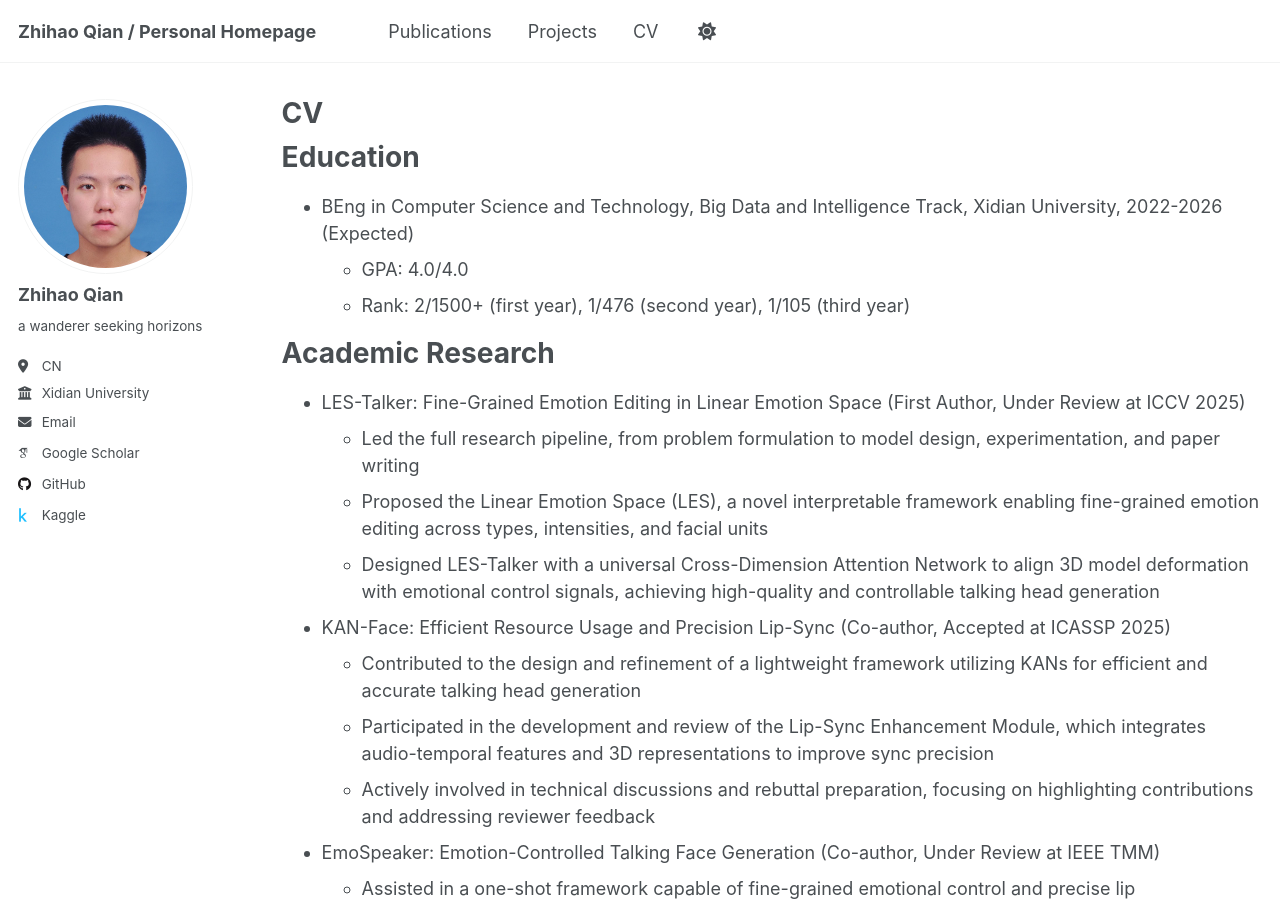
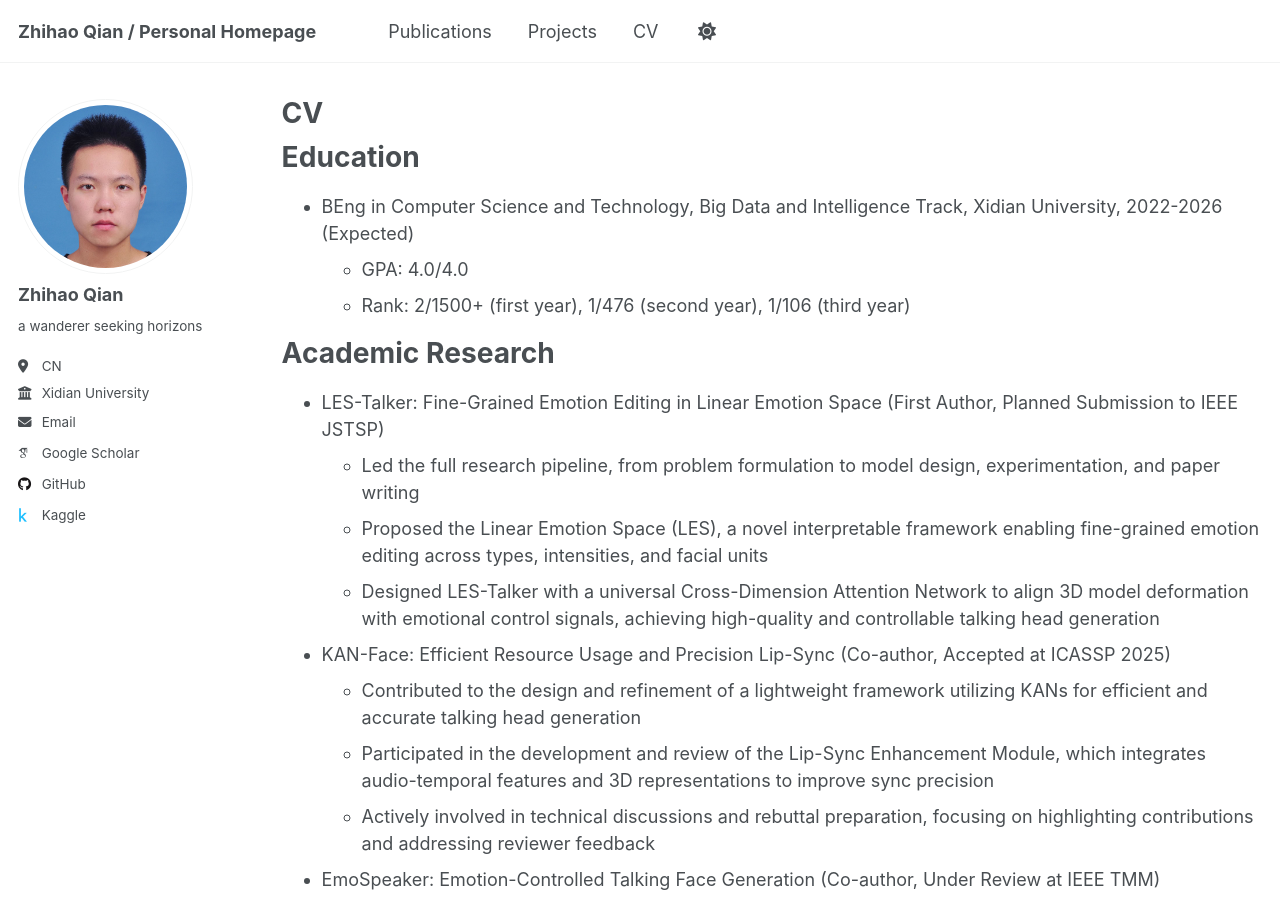
Before and after one commit to Dualego00/Dualego00.github.io, a Jekyll site: the page built from _pages/cv.md, in a window 1280 px wide and 900 px high. Built offline with Jekyll 4.4.1, drawn with Linux system fonts in a browser that asks for light colours; some web fonts are replaced.

Commit message:
Update cv.md

```diff
--- a/_pages/cv.md
+++ b/_pages/cv.md
@@ -13,11 +13,11 @@ Education
 ======
 * BEng in Computer Science and Technology, Big Data and Intelligence Track, Xidian University, 2022-2026 (Expected)
   * GPA: 4.0/4.0
-  * Rank: 2/1500+ (first year), 1/476 (second year), 1/105 (third year)
+  * Rank: 2/1500+ (first year), 1/476 (second year), 1/106 (third year)
 
 Academic Research
 ======
-* LES-Talker: Fine-Grained Emotion Editing in Linear Emotion Space (First Author, Under Review at ICCV 2025)
+* LES-Talker: Fine-Grained Emotion Editing in Linear Emotion Space (First Author, Planned Submission to IEEE JSTSP)
   * Led the full research pipeline, from problem formulation to model design, experimentation, and paper writing
   * Proposed the Linear Emotion Space (LES), a novel interpretable framework enabling fine-grained emotion editing across types, intensities, and facial units
   * Designed LES-Talker with a universal Cross-Dimension Attention Network to align 3D model deformation with emotional control signals, achieving high-quality and controllable talking head generation
```
